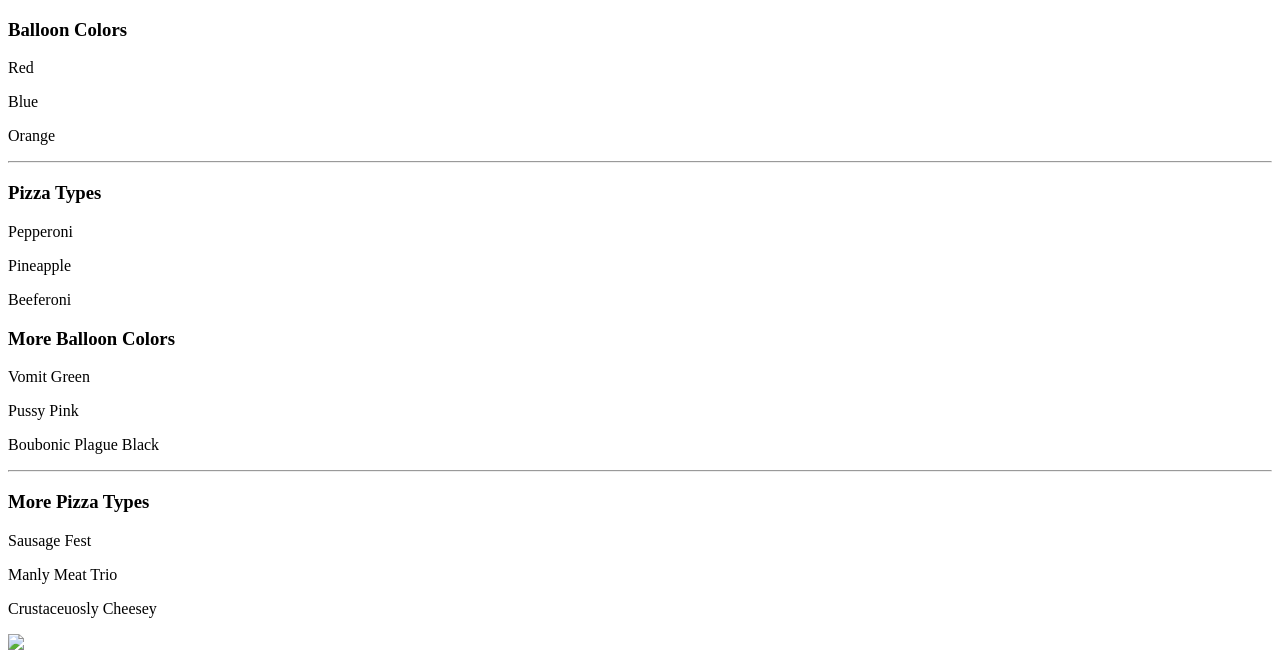
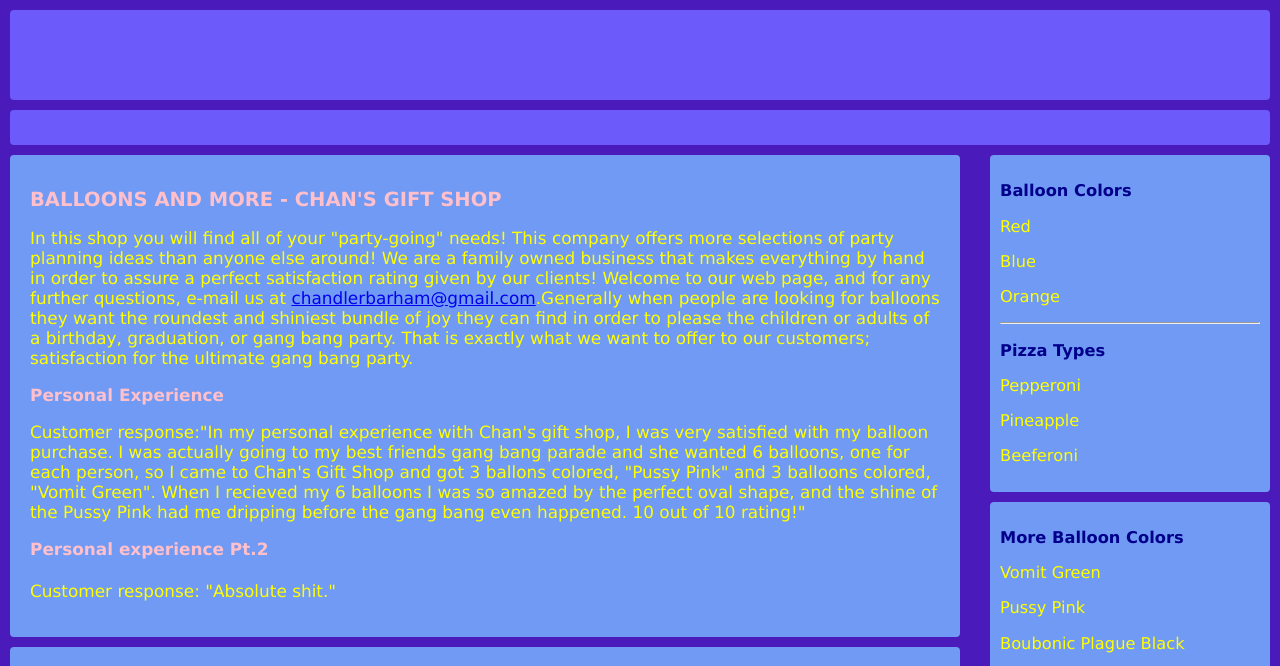
Before and after one commit to Syde-Effect/SydeEffect3233.github.io, a plain HTML site: page index.html in a window 1280 px wide. Shown: the top 666 px of the page. Drawn offline with Linux system fonts and the light colour scheme.

Commit message:
Update index.html

```diff
--- a/index.html
+++ b/index.html
@@ -2,9 +2,82 @@
 <html>
 <head>
 <title>CSS SpreadSheet</title>
-<link type="text/css" rel="stylesheet" href="stylesheet.css">
+<style>
+ body {
+background-color: #4a1abb;
+margin:0px;
+font-family: Verdana, Georgia, Serif;
+font-size: 10px;
+}
+#header {
+background-color: #6d5afb;
+margin: 10px;
+height: 90px;
+border-radius: 4px;
+}
+#navbar {
+background-color: #6d5afb;
+margin: 10px;
+height: 35px;
+border-radius: 4px;
+}
+.main {
+background-color: #709af4;
+margin-left: 10px;
+margin-right:320px;
+margin-top: 10px;
+margin-bottom: 10px;
+border-radius: 4px;
+padding: 20px;
+font-size: 130%;
+}
+
+h1 {
+font-size:150%;
+color: pink;
+}
+
+h2 {
+font-size:130%;
+color: pink;
+}
+
+h3 {
+font-size:130%;
+color: darkblue;
+}
+
+p {
+font-size: 130%;
+color: yellow;
+}
+
+.sideright {
+background-color: #709af4;
+margin-left:10px;
+margin-right:10px;
+margin-top: 0px;
+margin-bottom: 10px;
+border-radius:4px;
+padding:10px;
+font-size:125%;
+float: right;
+width:260px;
+clear:right;
+}
+
+.imagesidebar {
+margin-left:10px;
+margin-right:10px;
+margin-top: 0px;
+margin-bottom: 10px;
+border-radius:4px;
+float: right;
+width:300px;
+clear:right;
+}
 </head>
-
+ </style>
 
 
 <body>
```
